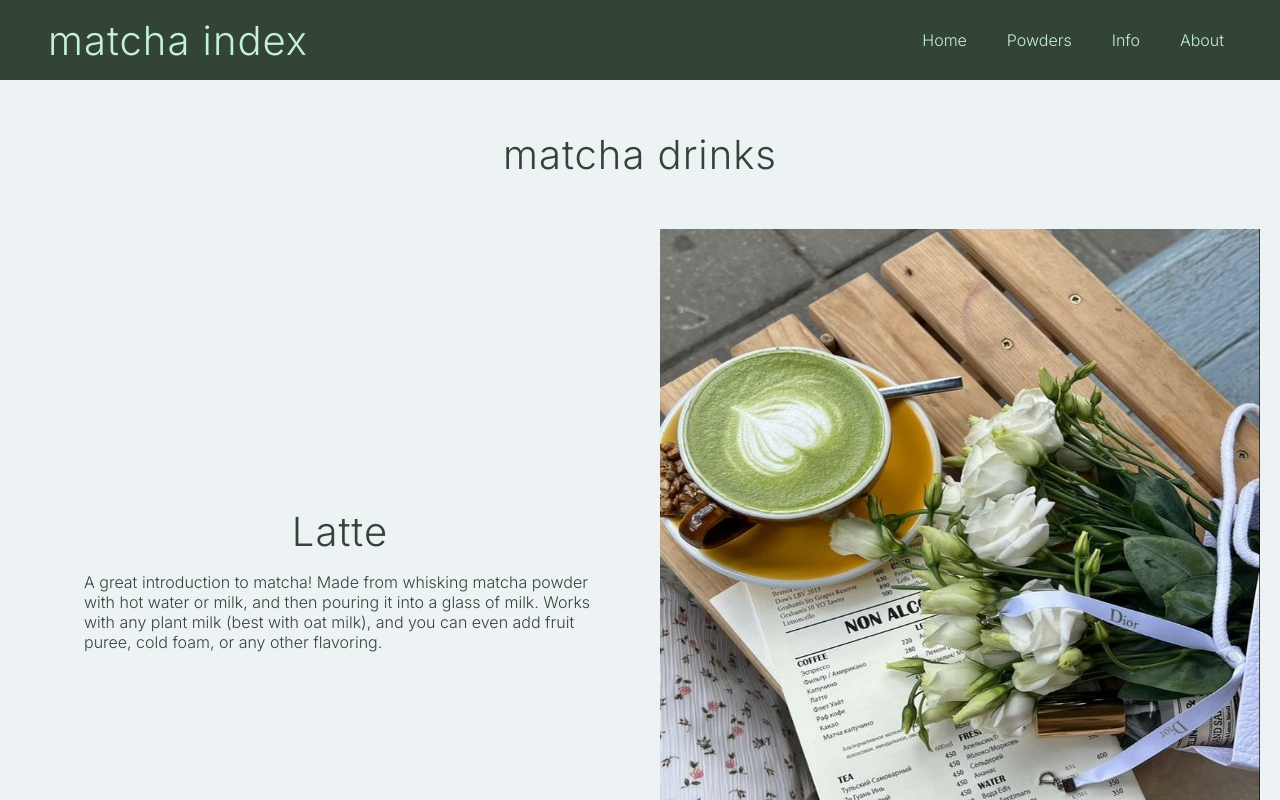
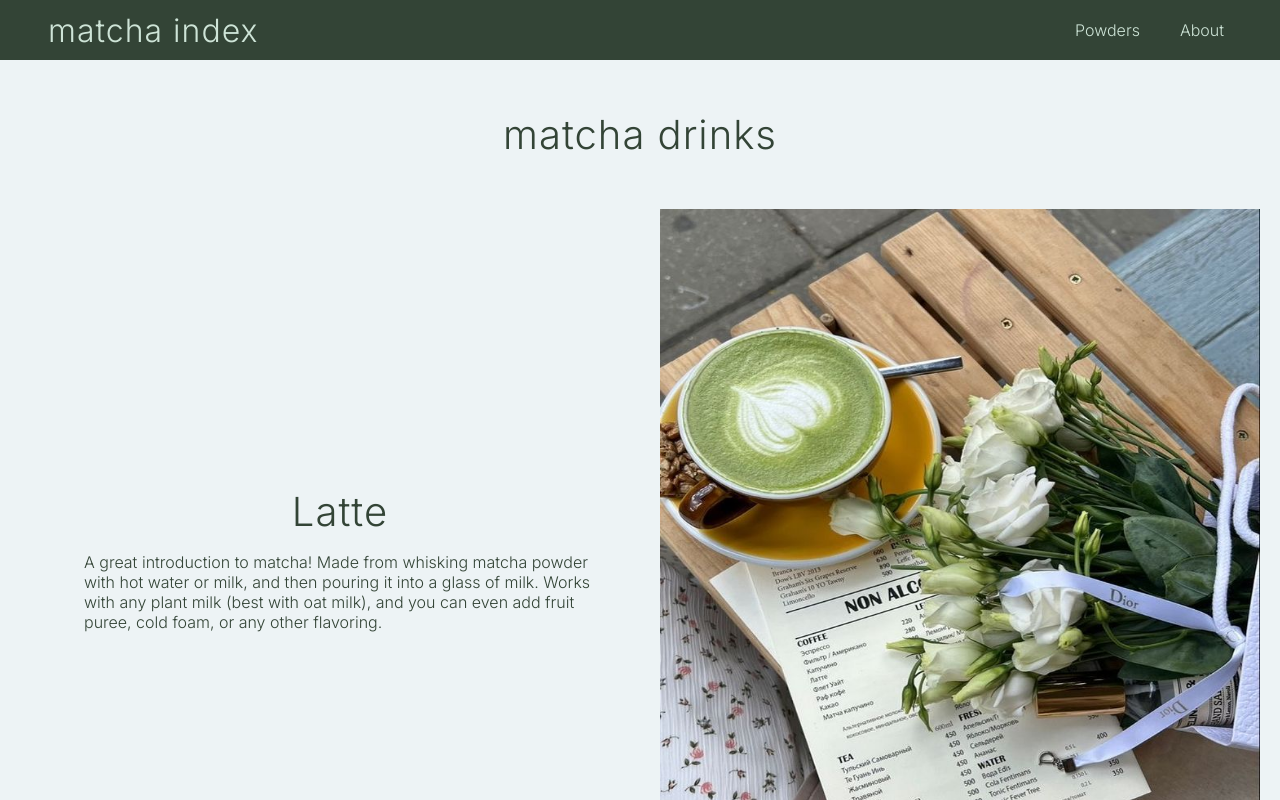
Before and after one commit to clarayin129/matcha-index, a Next.js app: page /info in a window 1280 px wide. Shown: the top 800 px of the page. Built offline with nearby package versions, Linux system fonts and the light colour scheme.

Commit message:
navigation + search behavior

```diff
--- a/app/(pages)/_components/Navbar/Navbar.tsx
+++ b/app/(pages)/_components/Navbar/Navbar.tsx
@@ -19,7 +19,9 @@ export default function Navbar({ navLinks }: { navLinks: NavLink[] }) {
   return (
     <div className={styles.relative_wrapper}>
       <div className={styles.container}>
-        <h2 className={'headText'}>matcha index</h2>
+        <Link href="/" className={'logoText'}>
+          matcha index
+        </Link>
         <div className={styles.nav_container}>
           <div className={`${styles.links} ${active ? styles.active : null}`}>
             {navLinks.map((link) => {
--- a/app/(pages)/_data/navLinks.json
+++ b/app/(pages)/_data/navLinks.json
@@ -1,15 +1,7 @@
 [
-    {
-      "name": "Home",
-      "slug": "/"
-    },
     {
       "name": "Powders",
       "slug": "/powders"
-    },
-    {
-      "name": "Info",
-      "slug": "/info"
     },
     {
       "name": "About",
--- a/app/(pages)/_globals/globals.scss
+++ b/app/(pages)/_globals/globals.scss
@@ -12,7 +12,7 @@
     --card-background: #FBFFFC;
 
     --text-dark: #334436;
-    --text-light: #C3F2D5;
+    --text-light: #CEE4D7;
     --text-sub: #7A937E;
 
     --light: #CEE4D7;
@@ -30,7 +30,7 @@
     --b-radius: 8px;
 
     /* navbar */
-    --navbar-height: 80px;
+    --navbar-height: 60px;
 
     background-color: var(--light-background);
 }
@@ -66,6 +66,14 @@ p {
     font-size: 1rem;
 }
 
+.logoText {
+  font-family: var(--font-inter);
+  font-weight: 300;
+  letter-spacing: 1px;
+  font-size: 2rem;
+  color: var(--text-light);
+  }
+
 .headText {
   font-family: var(--font-inter);
   font-weight: 300;
--- a/app/(pages)/powders/_components/Example/SearchBar.tsx
+++ b/app/(pages)/powders/_components/Example/SearchBar.tsx
@@ -22,7 +22,6 @@ export default function SearchBar() {
 
   return (
     <div className={styles.body}>
-      <h2 className={'headText'}>powder search</h2>
       <input
         type="text"
         placeholder="Search powders..."
--- a/app/(pages)/powders/page.tsx
+++ b/app/(pages)/powders/page.tsx
@@ -62,7 +62,10 @@ export default async function PowdersPage({
 
   return (
     <main className={styles.body}>
-      <SearchBar />
+      <div className={styles.searchContainer}>
+        <h2 className={'headText'}>powder search</h2>
+        <SearchBar />
+      </div>
       <Suspense fallback={<div>Loading powders...</div>}>
         <div className={styles.powderList}>
           <PowderList powders={filteredPowders} />
```
Also changed, not shown: app/(pages)/powders/page.module.scss (+14 -1 lines).
